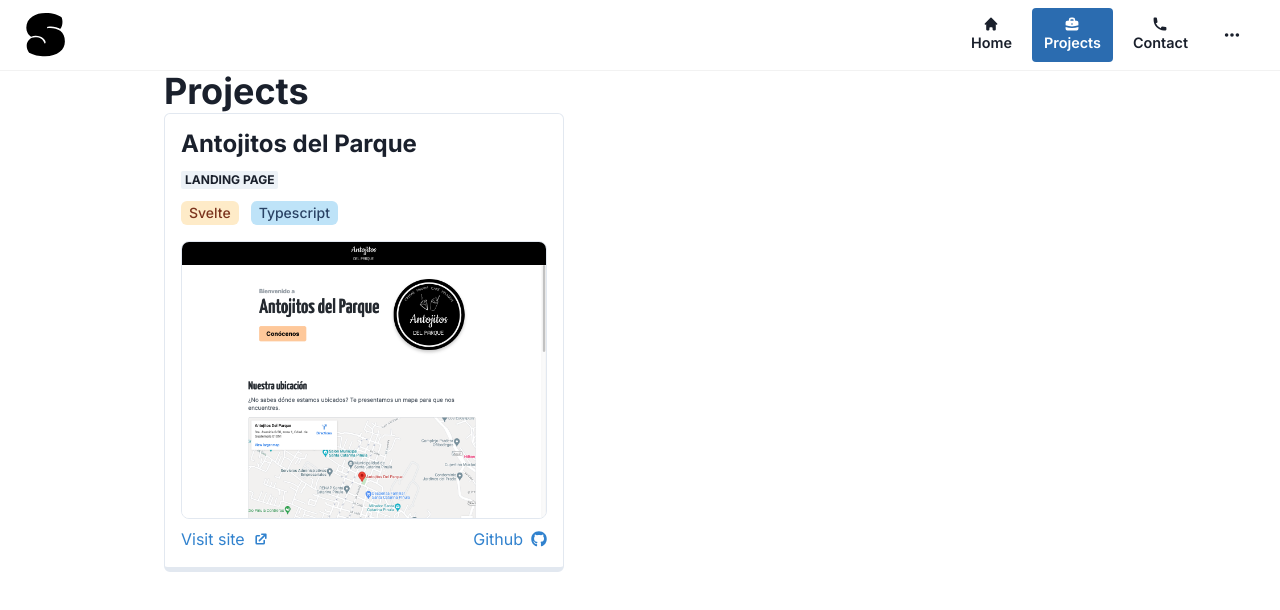
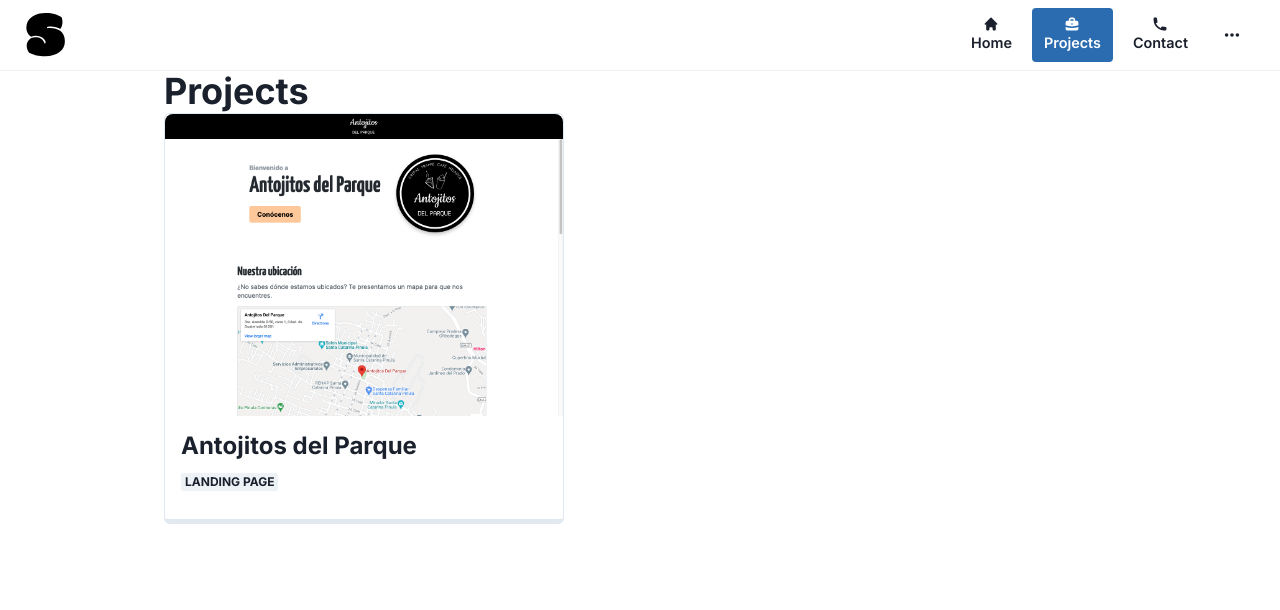
Before and after one commit to ssmgcode/portfolio-react, a React (Create React App) app: page /projects in a window 1280 px wide. Shown: the top 610 px of the page. Built offline with nearby package versions, Linux system fonts and the light colour scheme.

Commit message:
Improve project card design

```diff
--- a/src/components/sections/projects/Project.tsx
+++ b/src/components/sections/projects/Project.tsx
@@ -5,17 +5,14 @@ import {
   Text,
   Badge,
   Link,
-  HStack,
   useColorModeValue,
 } from '@chakra-ui/react'
-import { HiExternalLink } from 'react-icons/hi'
-import { FaGithub } from 'react-icons/fa'
-import TechnologiesManager from './TechnologiesManager'
-
+import { Link as RouterLink } from 'react-router-dom'
 interface Props {
   name: string
+  description: string
   type: string
-  technologies: string[]
+
   image: string
   link: string
   githubLink?: string
@@ -23,56 +20,44 @@ interface Props {
 
 const Project = ({
   name,
-  technologies,
+  description,
   type,
   image,
   link,
   githubLink,
 }: Props): JSX.Element => {
-  const linksColor = useColorModeValue('blue.500', 'blue.300')
-
   return (
+    <Box sx={{ '.card:hover &': { translateY: '5px' } }}>
+      <RouterLink to={name} className="card">
         <Box
           maxWidth="25em"
           borderRadius="md"
           borderWidth="1px"
-      padding="1em"
           borderBottomWidth="5px"
+          transform="translateY(0)"
+          transition="ease"
+          transitionProperty="all"
+          transitionDuration=".1s"
+          sx={{
+            '.card:hover &': {
+              borderBottomWidth: '10px',
+              transform: 'translateY(-5px)',
+            },
+          }}
         >
+          <Box borderTopRadius="lg" overflow="hidden">
+            <Image src={image} alt={name} />
+          </Box>
+          <Box padding="1em">
+            <Link isExternal href={link}>
               <Heading as="h5" fontSize="2xl" marginBottom=".5em">
                 {name}
               </Heading>
+            </Link>
             <Badge marginBottom="1em">{type}</Badge>
-      <TechnologiesManager technologies={technologies} />
-      {image && (
-        <>
-          <Box height="1em" />
-          <Box
-            borderWidth="1px"
-            marginBottom=".5em"
-            borderRadius="lg"
-            overflow="hidden"
-          >
-            <Image src={image} alt={name} />
           </Box>
-        </>
-      )}
-      <HStack justifyContent="space-between">
-        <Link isExternal color={linksColor} href={link}>
-          <HStack>
-            <Text>Visit site</Text>
-            <HiExternalLink />
-          </HStack>
-        </Link>
-        {githubLink && (
-          <Link isExternal color={linksColor} href={githubLink}>
-            <HStack>
-              <Text>Github</Text>
-              <FaGithub />
-            </HStack>
-          </Link>
-        )}
-      </HStack>
+        </Box>
+      </RouterLink>
     </Box>
   )
 }
--- a/src/components/sections/projects/TechnologiesManager.tsx
+++ /dev/null
@@ -1,45 +0,0 @@
-import { Box, HStack, Tag } from '@chakra-ui/react'
-
-interface Props {
-  technologies: string[]
-}
-
-const TechnologiesManager = ({ technologies }: Props): JSX.Element => {
-  const formattedTechnologies = technologies.map((technology) => {
-    if (technology === 'typescript') {
-      return <Tag colorScheme="blue">Typescript</Tag>
-    }
-
-    if (technology === 'react') {
-      return <Tag colorScheme="purple">React</Tag>
-    }
-
-    if (technology === 'dart') {
-      return <Tag colorScheme="cyan">Dart</Tag>
-    }
-
-    if (technology === 'flutter') {
-      return <Tag colorScheme="pink">Flutter</Tag>
-    }
-
-    if (technology === 'go') {
-      return <Tag colorScheme="teal">Go</Tag>
-    }
-
-    if (technology === 'svelte') {
-      return <Tag colorScheme="orange">Svelte</Tag>
-    }
-
-    return <Tag>technology</Tag>
-  })
-
-  return (
-    <HStack spacing="3" overflow="auto">
-      {formattedTechnologies.map((technology, index) => (
-        <Box key={index}>{technology}</Box>
-      ))}
-    </HStack>
-  )
-}
-
-export default TechnologiesManager
--- a/src/config/personalInformation.json
+++ b/src/config/personalInformation.json
@@ -44,8 +44,8 @@
   "projects": [
     {
       "name": "Antojitos del Parque",
+      "description": "A special place to enjoy sweet desserts 🍦.",
       "type": "landing page",
-      "technologies": ["svelte", "typescript"],
       "image": "/images/antojitosdelparque.png",
       "link": "https://antojitosdelparque.com",
       "githubLink": "https://github.com/ssmgcode/antojitos-del-parque-landing-page"
```
Lines whose indentation alone changed are shown as unchanged.
